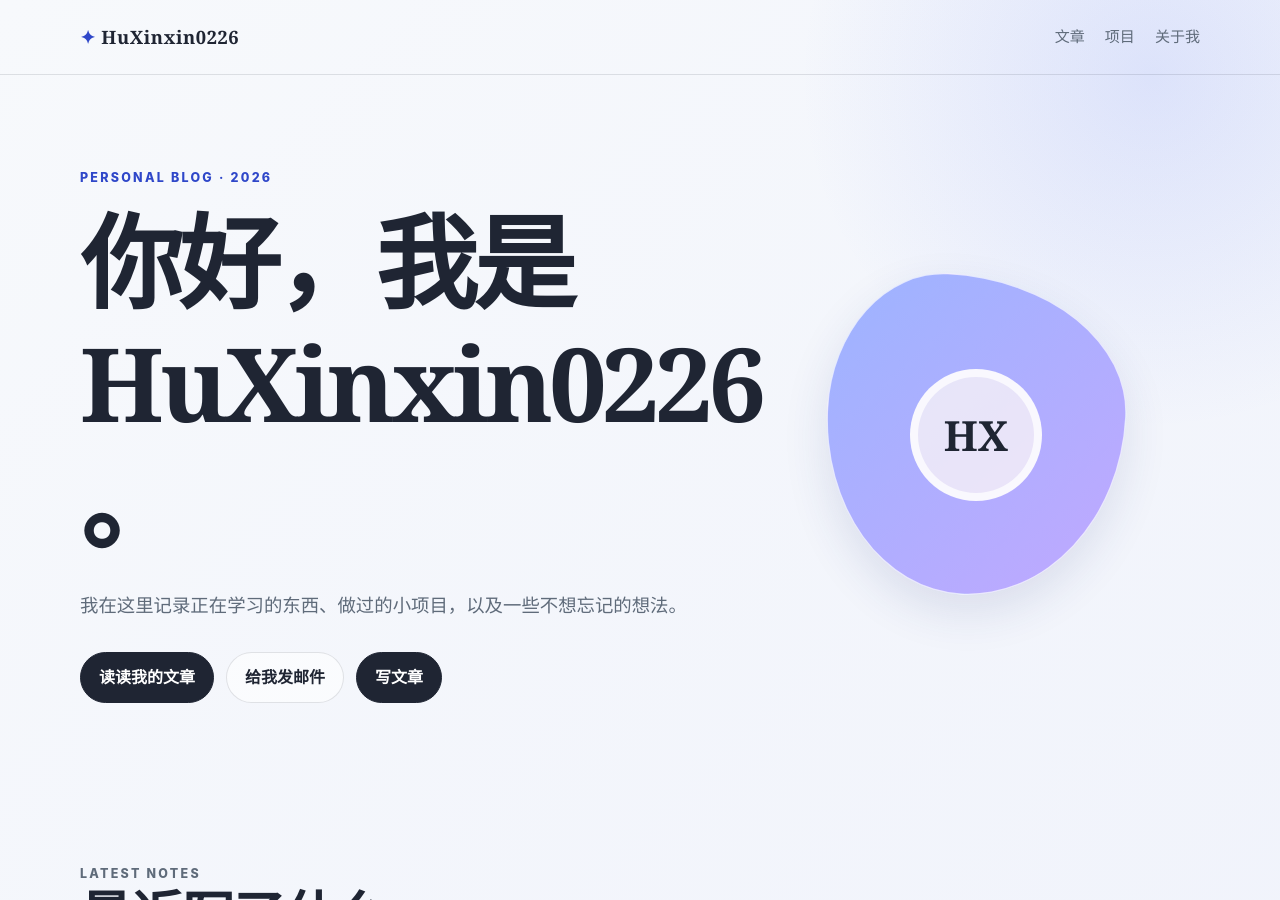
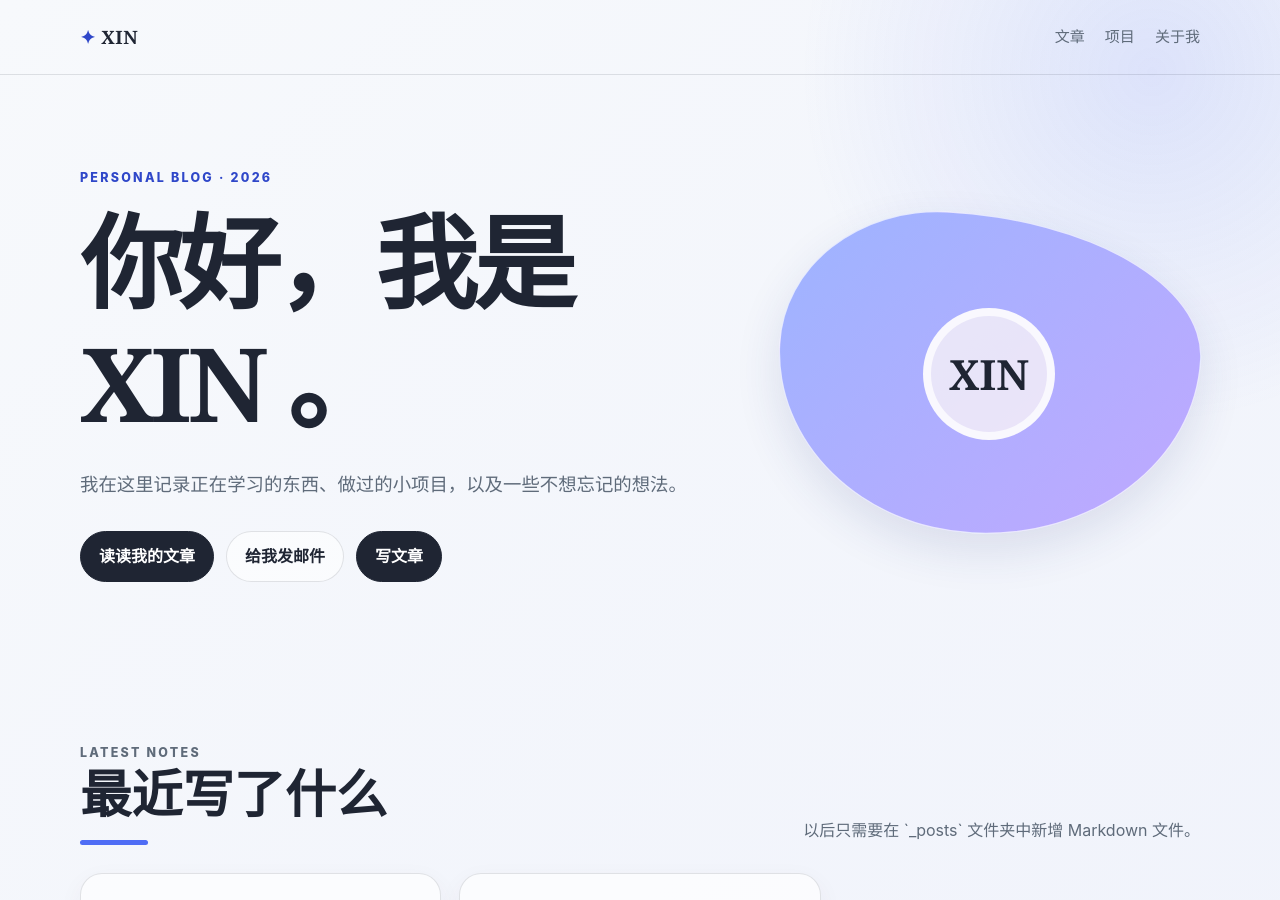
Before and after one commit to HuXinxin0226/HuXinxin0226.github.io, a Jekyll site: the page built from index.html, in a window 1280 px wide and 900 px high. Built offline with Jekyll 4.4.1, drawn with Linux system fonts in a browser that asks for light colours; some of the changed text lies outside the part shown.

Commit message:
博客显示名改为 XIN（站名/作者/头像圆圈/关于页署名）

```diff
--- a/_config.yml
+++ b/_config.yml
@@ -1,8 +1,8 @@
-title: HuXinxin0226 · 个人博客
+title: XIN · 个人博客
 description: 一个记录学习、项目与想法的个人博客
 lang: zh-CN
 timezone: Asia/Shanghai
-author: HuXinxin0226
+author: XIN
 markdown: kramdown
 permalink: /posts/:title/
 exclude:
--- a/index.html
+++ b/index.html
@@ -12,7 +12,7 @@
       <a class="button primary" href="https://github.com/HuXinxin0226/HuXinxin0226.github.io/new/main/_posts" target="_blank" rel="noopener">写文章</a>
     </div>
   </div>
-  <div class="hero-card" aria-label="个人头像占位图"><div class="avatar">HX</div></div>
+  <div class="hero-card" aria-label="个人头像占位图"><div class="avatar">XIN</div></div>
 </section>
 
 <section id="writing" class="wrap section" aria-labelledby="writing-title">
```
Also changed, not shown: about.md (+1 -1 lines).
